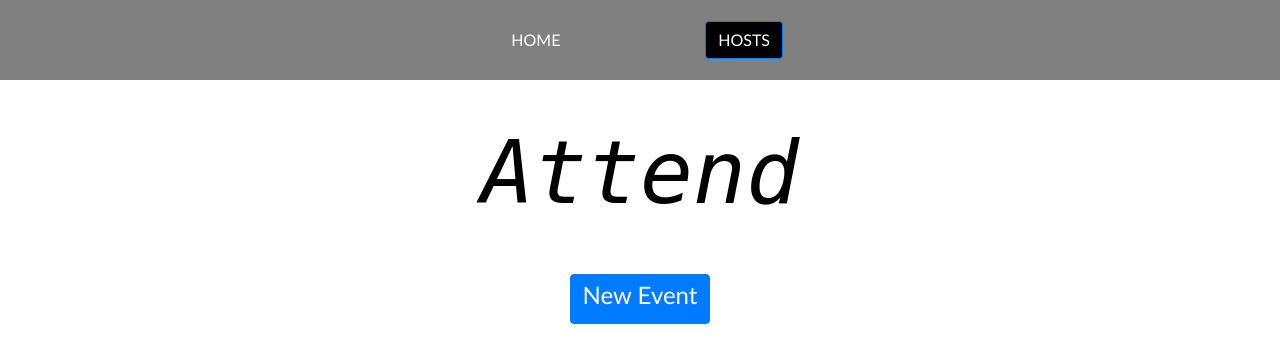
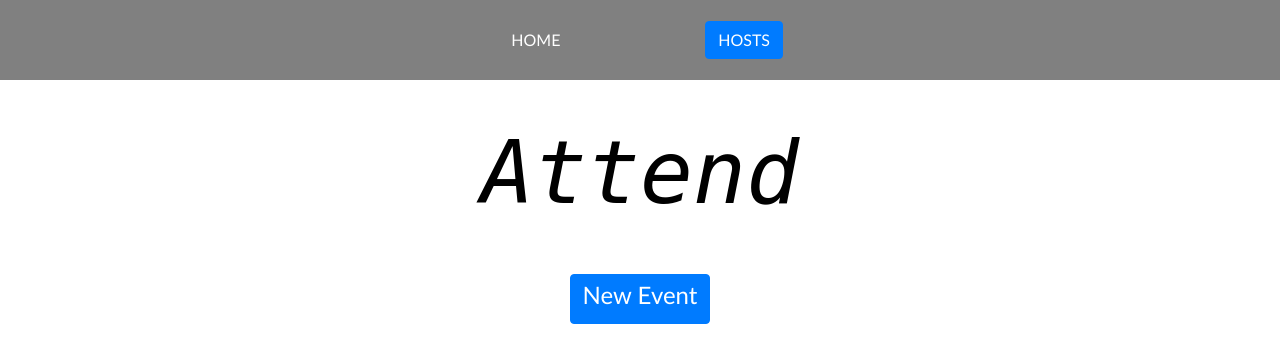
Before and after one commit to merobi-hub/attendance-tracker, a Flask app: page / in a window 1280 px wide. Shown: the top 363 px of the page. Run offline with Flask 2, Linux system fonts and the light colour scheme; data that the repository does not hold is empty; some libraries are stand-ins or nearby versions.

Commit message:
hosts button bkgd change

```diff
--- a/attendance/static/css/main.css
+++ b/attendance/static/css/main.css
@@ -111,7 +111,7 @@ body {
 }
 
 #small-nav-link-hosts {
-    background-color: black;
+    /* background-color: black; */
     text-decoration: none;
     color: white;
 }
```
